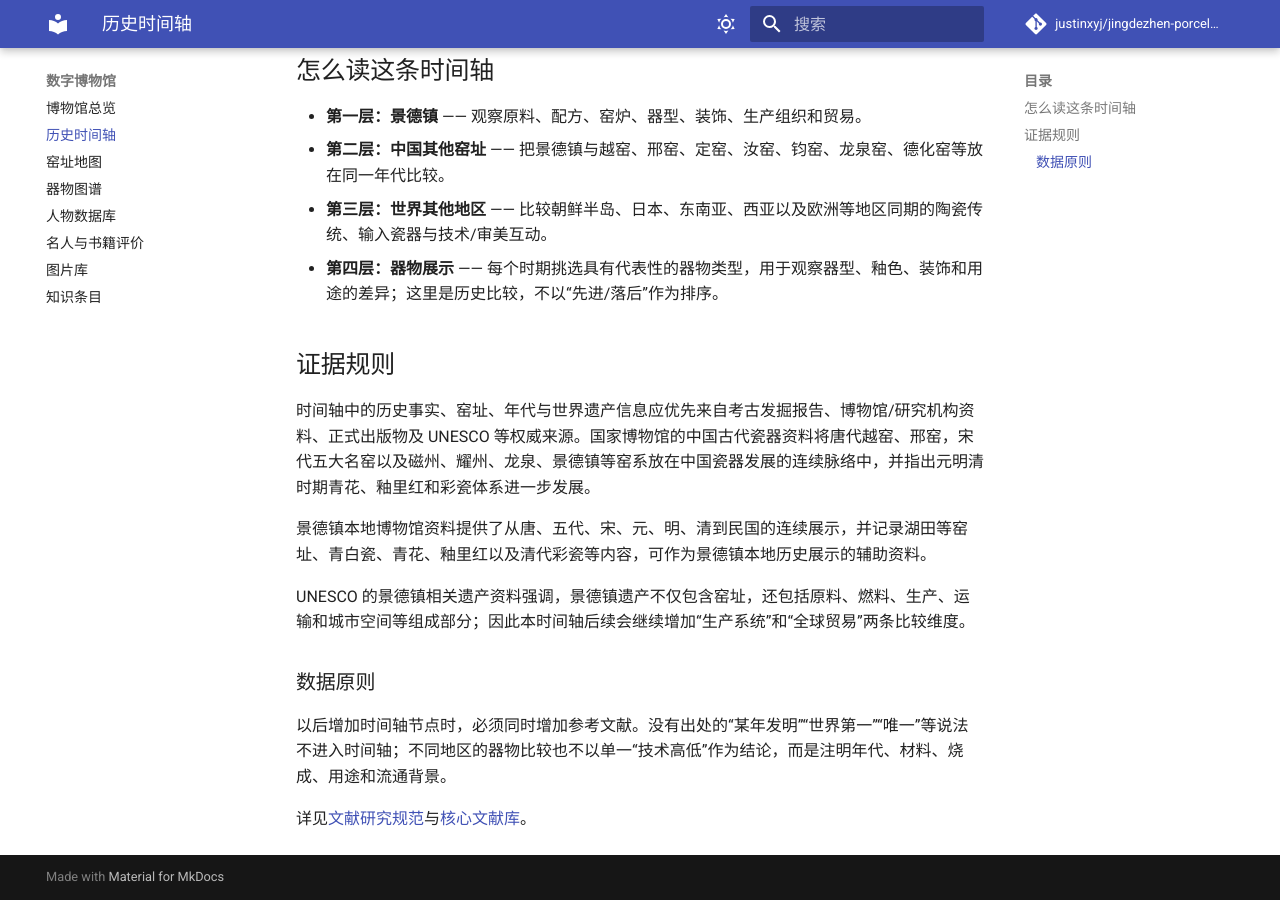
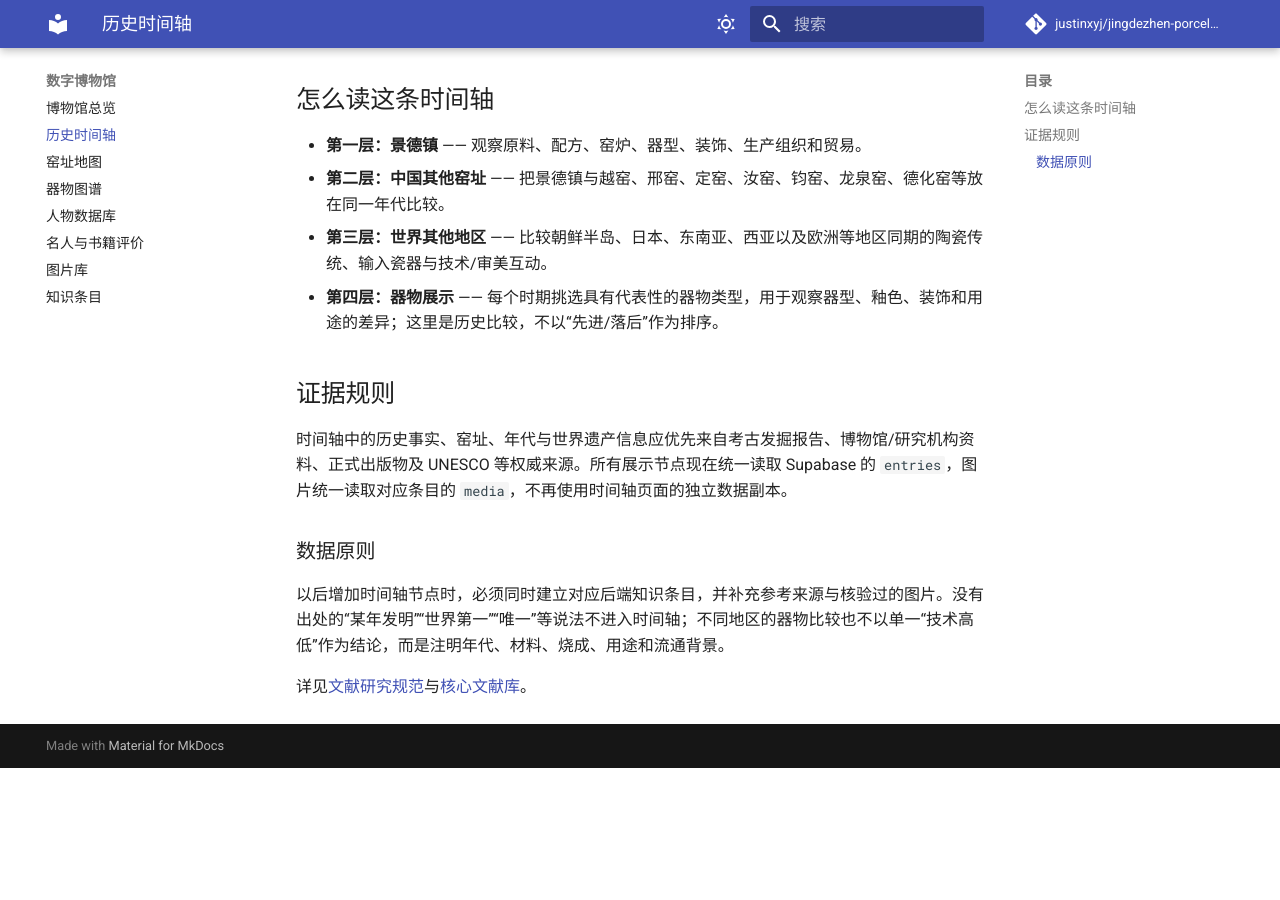
Before and after one commit to justinxyj/jingdezhen-porcelain-wiki, an MkDocs documentation site: the page built from docs/museum/timeline.md, in a window 1280 px wide and 900 px high, scrolled down 3189 px. Built offline with MkDocs 1.6.1 and Material for MkDocs 9.7.7, drawn with Linux system fonts in a browser that asks for light colours; a script that is not in the unit is left out; comment, search, counter and statistics services are not loaded; after the commit the page ends 3957 px from its top, so only the background shows below that.

Commit message:
fix: remove inline timeline script and keep canonical backend renderer

```diff
--- a/docs/museum/timeline.md
+++ b/docs/museum/timeline.md
@@ -2,12 +2,10 @@
 
 <div class="timeline-method-note">
 <strong>比较阅读模式</strong><br>
-这一页不是单独讲景德镇，而是把景德镇放回同时代的中国窑业与世界陶瓷史。沿时间轴向下浏览时，每个时期同时比较：<b>① 景德镇发生了什么；② 中国其他窑址在烧什么；③ 世界其他地区在使用、生产或模仿什么；④ 同期代表性器物长什么样。</b>
+这一页不是单独讲景德镇，而是把景德镇放回同时代的中国窑业与世界陶瓷史。沿时间轴向下浏览时，每个时期同时比较：<b>① 景德镇发生了什么；② 中国其他窑址在烧什么；③ 世界其他地区在使用、生产或模仿什么；④ 同期代表性器物长什么样。</b>所有节点均来自统一后端知识条目。
 </div>
 
 <div id="timeline"></div>
-
-<script src="../../javascripts/timeline-entry-enhancements.js"></script>
 
 ## 怎么读这条时间轴
 
@@ -18,14 +16,10 @@
 
 ## 证据规则
 
-时间轴中的历史事实、窑址、年代与世界遗产信息应优先来自考古发掘报告、博物馆/研究机构资料、正式出版物及 UNESCO 等权威来源。国家博物馆的中国古代瓷器资料将唐代越窑、邢窑，宋代五大名窑以及磁州、耀州、龙泉、景德镇等窑系放在中国瓷器发展的连续脉络中，并指出元明清时期青花、釉里红和彩瓷体系进一步发展。
-
-景德镇本地博物馆资料提供了从唐、五代、宋、元、明、清到民国的连续展示，并记录湖田等窑址、青白瓷、青花、釉里红以及清代彩瓷等内容，可作为景德镇本地历史展示的辅助资料。
-
-UNESCO 的景德镇相关遗产资料强调，景德镇遗产不仅包含窑址，还包括原料、燃料、生产、运输和城市空间等组成部分；因此本时间轴后续会继续增加“生产系统”和“全球贸易”两条比较维度。
+时间轴中的历史事实、窑址、年代与世界遗产信息应优先来自考古发掘报告、博物馆/研究机构资料、正式出版物及 UNESCO 等权威来源。所有展示节点现在统一读取 Supabase 的 `entries`，图片统一读取对应条目的 `media`，不再使用时间轴页面的独立数据副本。
 
 ### 数据原则
 
-以后增加时间轴节点时，必须同时增加参考文献。没有出处的“某年发明”“世界第一”“唯一”等说法不进入时间轴；不同地区的器物比较也不以单一“技术高低”作为结论，而是注明年代、材料、烧成、用途和流通背景。
+以后增加时间轴节点时，必须同时建立对应后端知识条目，并补充参考来源与核验过的图片。没有出处的“某年发明”“世界第一”“唯一”等说法不进入时间轴；不同地区的器物比较也不以单一“技术高低”作为结论，而是注明年代、材料、烧成、用途和流通背景。
 
 详见[文献研究规范](../research/README.md)与[核心文献库](../research/sources.md)。
```
